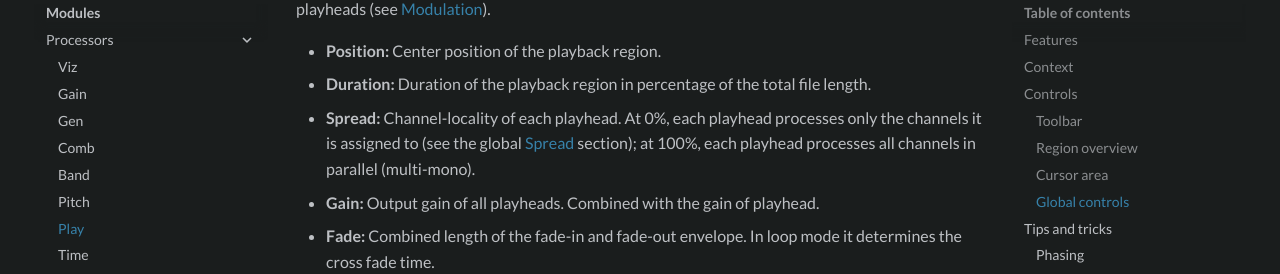
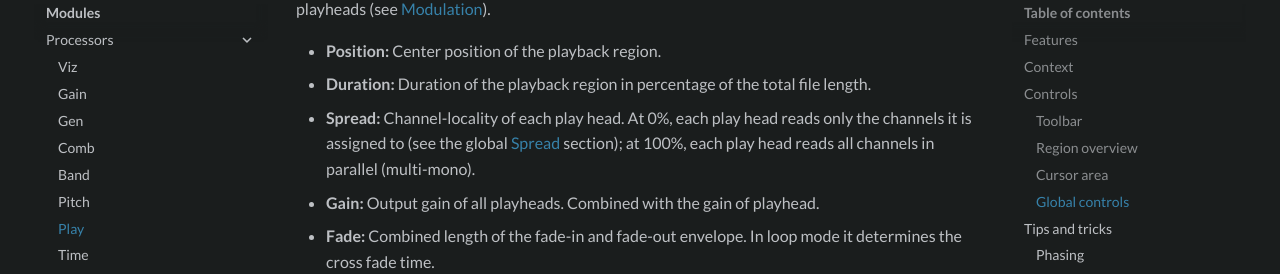
Before and after one commit to mqtthiqs/at-doc, an MkDocs documentation site: the page built from docs/modules/play.md, in a window 1280 px wide and 900 px high, scrolled down 3115 px. Shown: the part 152-426 px from the top of the window. Built offline with MkDocs 1.6.1 and Material for MkDocs 9.7.7, drawn with Linux system fonts in a browser that asks for light colours.

Commit message:
play: adjust Spread def

```diff
--- a/docs/modules/play.md
+++ b/docs/modules/play.md
@@ -69,7 +69,7 @@ The following parameters have as many independently-modulatable instances as the
 
 - **Position:** Center position of the playback region.
 - **Duration:** Duration of the playback region in percentage of the total file length.
-- **Spread:** Channel-locality of each playhead. At 0%, each playhead processes only the channels it is assigned to (see the global [Spread](../atelier/multichannel.md#spread) section); at 100%, each playhead processes all channels in parallel (multi-mono).
+- **Spread:** Channel-locality of each play head. At 0%, each play head reads only the channels it is assigned to (see the global [Spread](../atelier/multichannel.md#spread) section); at 100%, each play head reads all channels in parallel (multi-mono).
 - **Gain:** Output gain of all playheads. Combined with the gain of playhead.
 - **Fade:** Combined length of the fade-in and fade-out envelope. In loop mode it determines the cross fade time.
 - **Slant:** Distribution of fade time between fade in and fade out. At 0% the attack is instant and the entire time is used for the fade out; at 50% the envelope is symmetric; at 100% the envelope is slanted towards the right.
```
